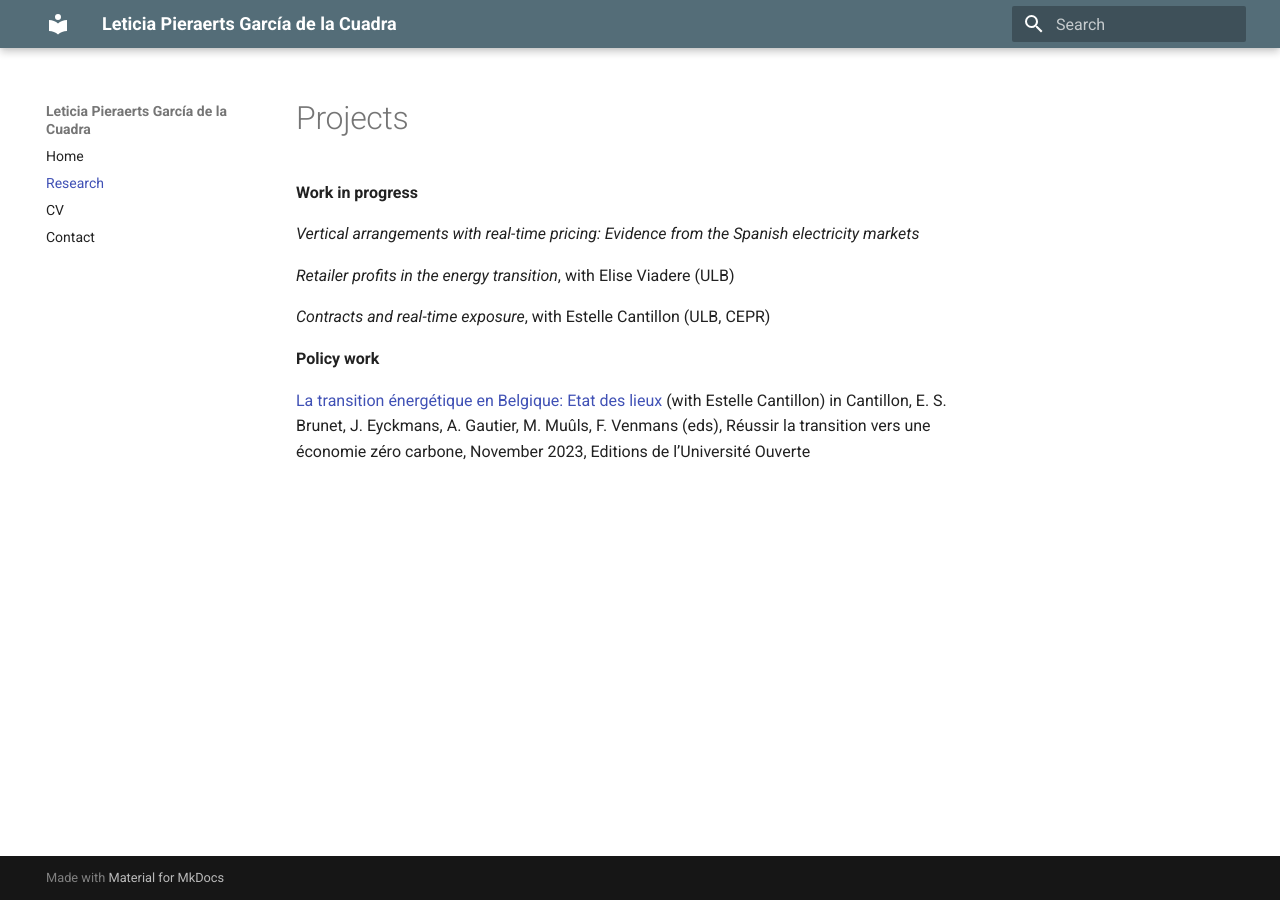
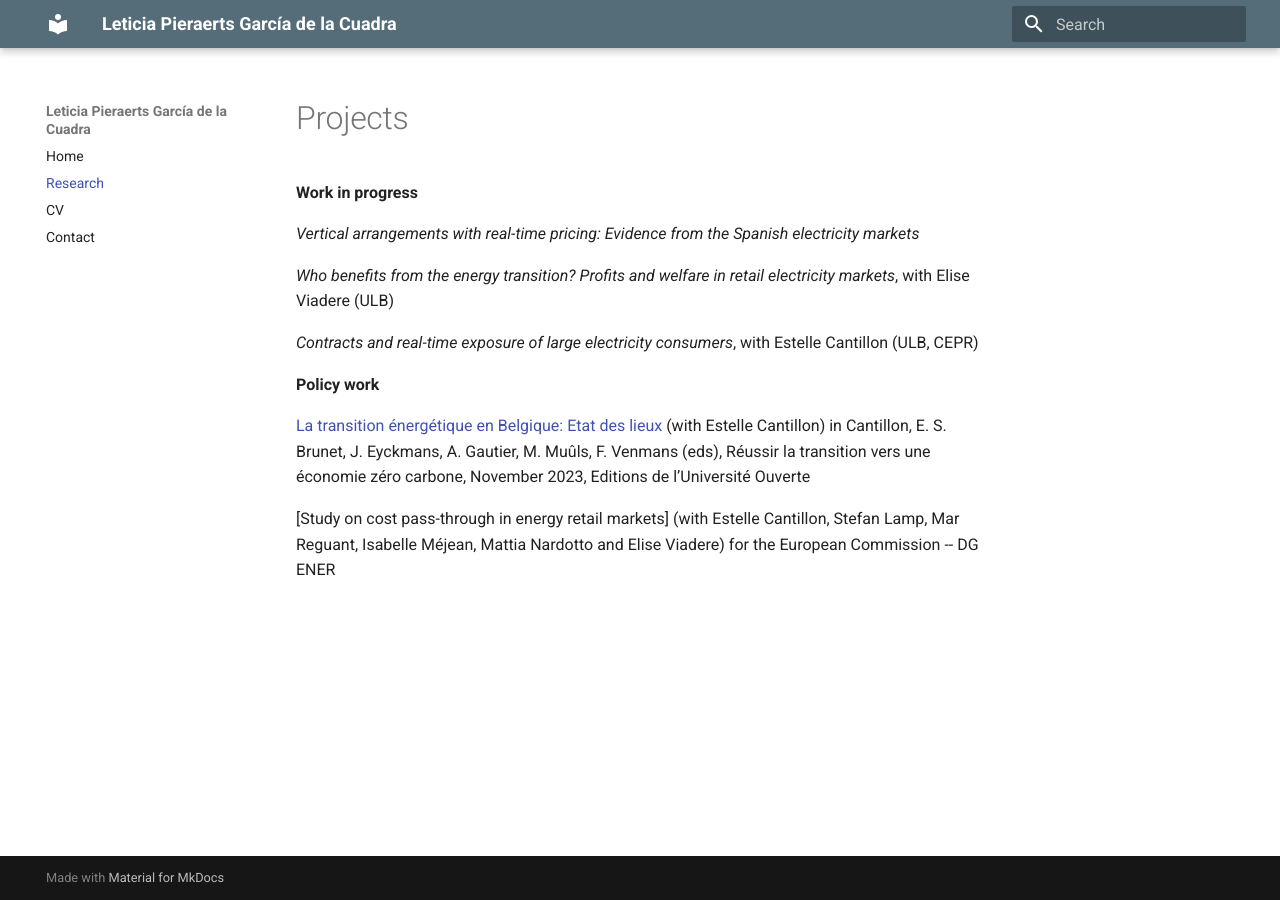
Before and after one commit to LeticiaPieraerts/leticiapieraerts.github.io, an MkDocs documentation site: the page built from docs/research.md, in a window 1280 px wide. Built offline with MkDocs 1.6.1 and Material for MkDocs 9.7.7, drawn with Linux system fonts in a browser that asks for light colours.

```diff
--- a/docs/research.md
+++ b/docs/research.md
@@ -4,10 +4,12 @@
 
 *Vertical arrangements with real-time pricing: Evidence from the Spanish electricity markets*
 
-*Retailer profits in the energy transition*, with Elise Viadere (ULB)
+*Who benefits from the energy transition? Profits and welfare in retail electricity markets*, with Elise Viadere (ULB)
 
-*Contracts and real-time exposure*, with Estelle Cantillon (ULB, CEPR)
+*Contracts and real-time exposure of large electricity consumers*, with Estelle Cantillon (ULB, CEPR)
 
 **Policy work**
 
 [La transition énergétique en Belgique: Etat des lieux](https://ecantill.ulb.be/ecantillon/uploads/Cantillon-Pieraerts-2023-La-transition-energetique-en-Belgique.pdf) (with Estelle Cantillon) in Cantillon, E. S. Brunet, J. Eyckmans, A. Gautier, M. Muûls, F. Venmans (eds), Réussir la transition vers une économie zéro carbone, November 2023, Editions de l’Université Ouverte
+
+[Study on cost pass-through in energy retail markets] (with Estelle Cantillon, Stefan Lamp, Mar Reguant, Isabelle Méjean, Mattia Nardotto and Elise Viadere) for the European Commission -- DG ENER
--- a/googlefd5d54166dc293b1.html
+++ /dev/null
@@ -1 +0,0 @@
-google-site-verification: googlefd5d54166dc293b1.html
```
Also changed, not shown: docs/cv.md (+1 -0 lines), 2 other files.
